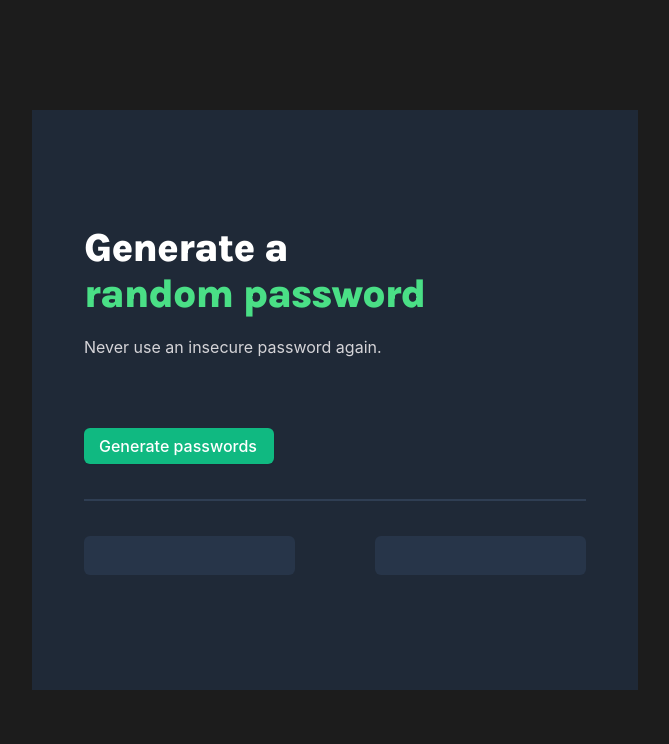
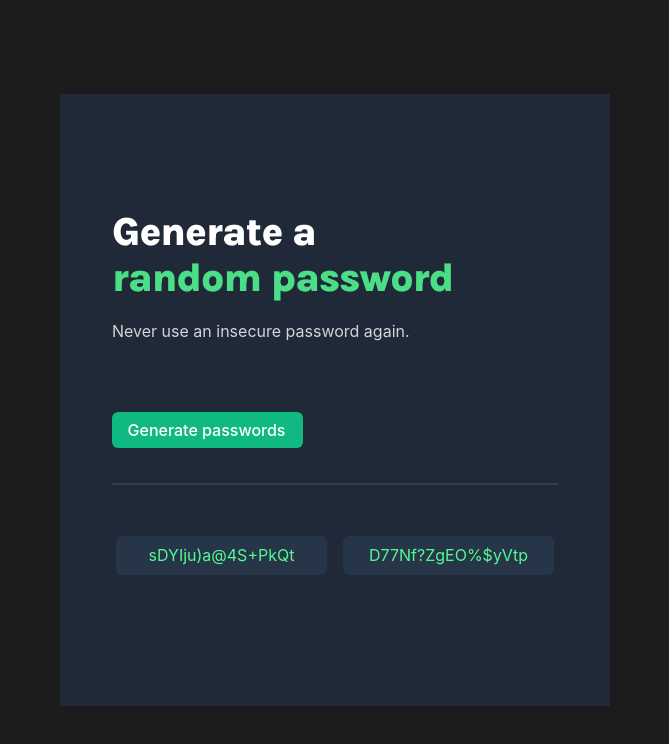
Before and after one commit to kumarmash/password-generator, a website built with Vite: page index.html in a window 1280 px wide. Both pictures are taken after a click on the button "Generate passwords". Shown: the whole page, without its empty margins (305-974 px from the left). Built offline with nearby package versions, Linux system fonts and the light colour scheme.

Commit message:
Added finalized css and js

```diff
--- a/index.css
+++ b/index.css
@@ -10,21 +10,25 @@ body {
 
 main {
   background-color: #1f2937;
-  min-width: 550px;
-  min-height: 550px;
+  width: 550px;
+  /* height: 550px;   */
   margin: 0;
+
 }
 
 .main-container {
   margin: 115px 52px;
   font-family: "Inter";
+  display: flex;
+  flex-direction: column;
 }
 
 .password-El {
   display: flex;
   justify-content: center;
   align-items: center;
-  gap: 5rem;
+  gap: 1rem;
+
 }
 
 h1 {
@@ -51,6 +55,7 @@ h1 {
 #password-btn{
     margin-top: 51px;
     padding: 9px 17px 9px 15px;
+    width: 191px;
     font-size: 16px;
     font-weight: 500;
     text-align: center;
@@ -68,9 +73,33 @@ h1 {
     margin: 35px 0 ;
 }
 
+
+
 #password1-El , #password2-El {
     width: 211px;
     height: 39px;
     background-color :#273549;
     border-radius: 6px;
+    color: #55F991;
+    display: flex;
+    justify-content: center;
+    align-items: center;
+    flex-shrink: 1;
 }
+
+@media (max-width :28rem) {
+
+  .password-El {
+  display: flex;
+  justify-content: center;
+  align-items: center;
+  flex-direction: column  ;
+  gap: 6px;
+  }
+
+  .main-container {
+    display: flex;
+    flex-direction: column;
+    align-items: center;
+  }
+}
--- a/index.html
+++ b/index.html
@@ -13,8 +13,8 @@
            <button id="password-btn">Generate passwords </button>
            <span id="seprator"></span>
            <div class="password-El">
-               <span id="password1-El"></span>
-               <span id="password2-El"></span>
+               <p id="password1-El"></p>
+               <p id="password2-El"></p>
            </div>
         </div>
         </main>
--- a/index.js
+++ b/index.js
@@ -1,2 +1,131 @@
-const characters = ["A","B","C","D","E","F","G","H","I","J","K","L","M","N","O","P","Q","R","S","T","U","V","W","X","Y","Z","a","b","c","d","e","f","g","h","i","j","k","l","m","n","o","p","q","r","s","t","u","v","w","x","y","z", "0", "1", "2", "3", "4", "5", "6", "7", "8", "9","~","`","!","@","#","$","%","^","&","*","(",")","_","-","+","=","{","[","}","]",",","|",":",";","<",">",".","?",
-"/"];
+const characters = [
+  "A",
+  "B",
+  "C",
+  "D",
+  "E",
+  "F",
+  "G",
+  "H",
+  "I",
+  "J",
+  "K",
+  "L",
+  "M",
+  "N",
+  "O",
+  "P",
+  "Q",
+  "R",
+  "S",
+  "T",
+  "U",
+  "V",
+  "W",
+  "X",
+  "Y",
+  "Z",
+  "a",
+  "b",
+  "c",
+  "d",
+  "e",
+  "f",
+  "g",
+  "h",
+  "i",
+  "j",
+  "k",
+  "l",
+  "m",
+  "n",
+  "o",
+  "p",
+  "q",
+  "r",
+  "s",
+  "t",
+  "u",
+  "v",
+  "w",
+  "x",
+  "y",
+  "z",
+  "0",
+  "1",
+  "2",
+  "3",
+  "4",
+  "5",
+  "6",
+  "7",
+  "8",
+  "9",
+  "~",
+  "`",
+  "!",
+  "@",
+  "#",
+  "$",
+  "%",
+  "^",
+  "&",
+  "*",
+  "(",
+  ")",
+  "_",
+  "-",
+  "+",
+  "=",
+  "{",
+  "[",
+  "}",
+  "]",
+  ",",
+  "|",
+  ":",
+  ";",
+  "<",
+  ">",
+  ".",
+  "?",
+  "/",
+];
+
+let genPassEl = document.getElementById("password-btn");
+let passwordOneEL = document.getElementById("password1-El");
+let passwordTwoEL = document.getElementById("password2-El");
+
+let passwordLength = 16;
+
+genPassEl.addEventListener("click", generatePassword);
+
+function generatePassword() {
+  // clear function call to clear passfield on clicked
+    clearPass();
+
+  for (let i = 1; i <= 16; i++) {
+    let randomPassOne = getRandomChar() ;
+    let randomPassTwo = getRandomChar() ;
+
+    //setting random pass
+    passwordOneEL.textContent += randomPassOne ;
+    passwordTwoEL.textContent += randomPassTwo ;
+
+  }
+
+
+}
+
+function getRandomChar() {
+  randomNum = Math.floor(Math.random() * characters.length) ;
+
+  for (let i = 1; i < characters.length; i++) {
+    return characters[randomNum] ;
+  }
+}
+
+function clearPass (){
+    passwordOneEL.textContent = "" ;
+    passwordTwoEL.textContent = "" ;
+}
```
Also changed, not shown: README.md.
